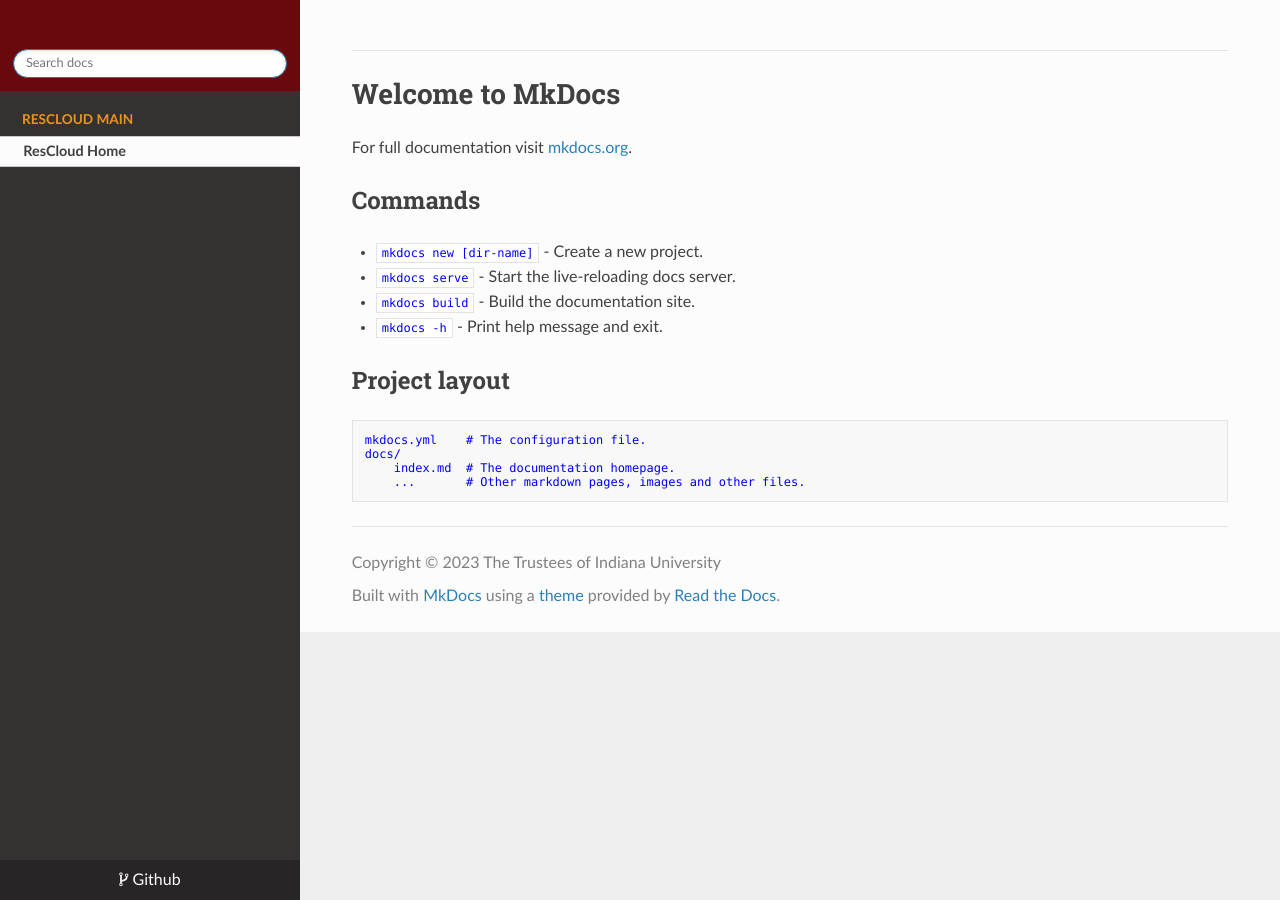
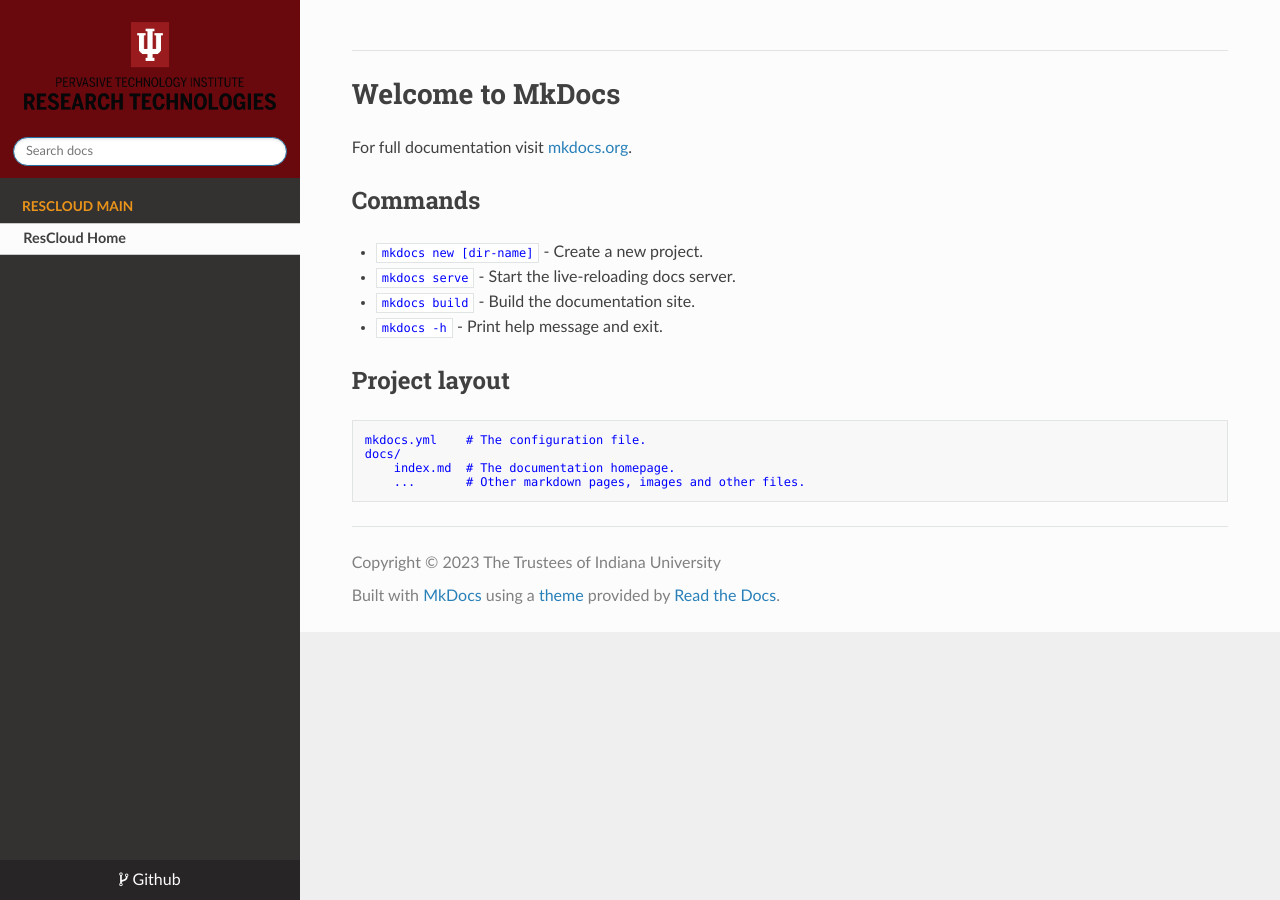
Before and after one commit to jsadmin-iu/rtdocs, an MkDocs documentation site: the page built from docs/index.md, in a window 1280 px wide. Built offline with MkDocs 1.6.1, drawn with Linux system fonts in a browser that asks for light colours.

Commit message:
Image update

```diff
--- a/mkdocs.yml
+++ b/mkdocs.yml
@@ -20,7 +20,7 @@ theme:
   #  primary: black
   #features:
   #  - navigation.top
-  logo: 'images/RT-PTI_lockup_vert_red-black.svg'
+  logo: 'images/RT-PTI_lockup_vert_red-black_high-res.png'
   highlightjs: false
   style_external_links: True
   'display_version': False
```
Also changed, not shown: docs/images/RT-PTI_lockup_vert_red-black_high-res.png (added).
